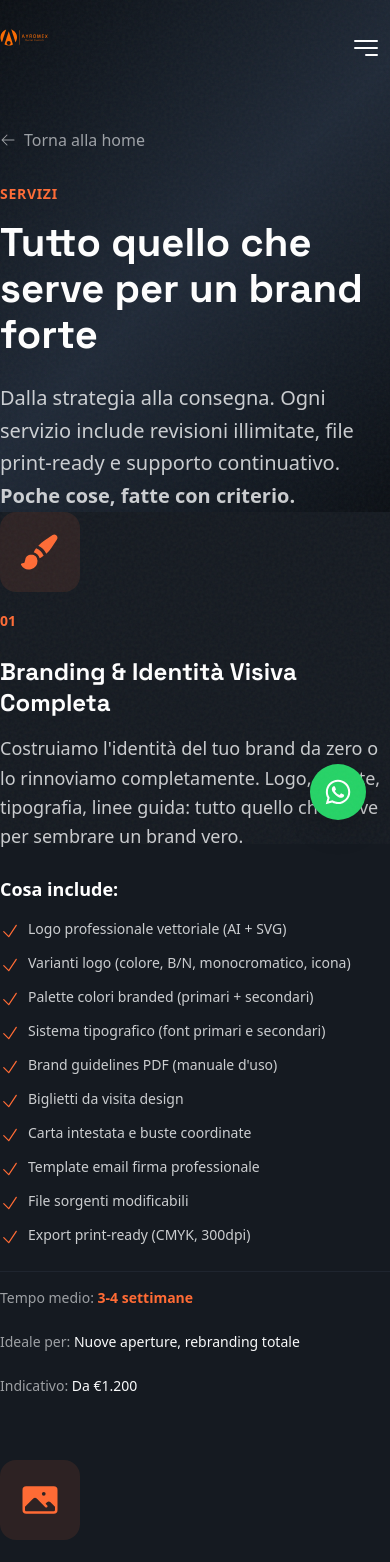
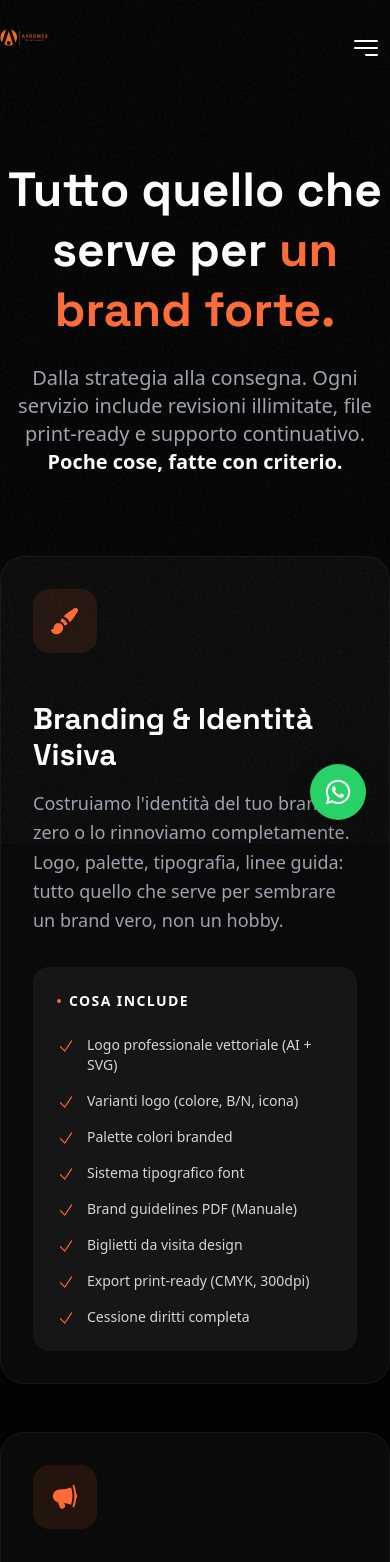
Before and after one commit to demasiadowear/ayromex-nextjs, a Next.js app in the folder ayromex-nextjs/: page /servizi in a window 390 px wide. Shown: the top 1562 px of the page. Built offline with nearby package versions, Linux system fonts and the light colour scheme.

Commit message:
fix: rimossi prezzi e tempi dai servizi

```diff
--- a/ayromex-nextjs/app/servizi/page.tsx
+++ b/ayromex-nextjs/app/servizi/page.tsx
@@ -1,243 +1,54 @@
 'use client'
 
-import { motion } from 'framer-motion'
-import Link from 'next/link'
 import Navbar from '@/components/Navbar'
 import Footer from '@/components/Footer'
 import WhatsAppButton from '@/components/WhatsAppButton'
-import { fadeInUp, staggerContainer, staggerItem } from '@/lib/animations'
-import {
-  HiArrowLeft,
-  HiCheck,
-  HiPaintBrush,
-  HiPhoto,
-  HiPrinter,
-  HiPresentationChartLine,
-  HiDocumentText,
-  HiCog,
-  HiArrowRight
-} from 'react-icons/hi2'
+import { motion } from 'framer-motion'
+import Link from 'next/link'
+import { fadeInUp } from '@/lib/animations'
+import { HiPaintBrush, HiMegaphone, HiPrinter, HiPresentationChartLine, HiCommandLine, HiCheck } from 'react-icons/hi2'
 
 export default function Servizi() {
   return (
-    <main>
+    <main className="bg-[#030303] min-h-screen">
       <Navbar />
       <WhatsAppButton />
 
-      {/* Hero Section */}
-      <section className="section-spacing pt-32 bg-gradient-hero">
-        <div className="section-container">
-          <Link href="/" className="inline-flex items-center text-light-50/60 hover:text-orange-500 mb-8 transition-colors">
-            <HiArrowLeft className="w-4 h-4 mr-2" />
-            Torna alla home
-          </Link>
-
-          <motion.div
+      <section className="pt-40 pb-20 section-container">
+        {/* Header */}
+        <div className="text-center max-w-4xl mx-auto mb-20">
+          <motion.h1
             initial="hidden"
             animate="visible"
-            variants={staggerContainer}
-            className="max-w-4xl"
+            variants={fadeInUp}
+            className="text-5xl md:text-7xl font-display font-bold text-white mb-6 leading-tight"
           >
-            <motion.span
+            Tutto quello che serve per <span className="text-orange-500">un brand forte.</span>
+          </motion.h1>
+          <motion.p
+            initial="hidden"
+            animate="visible"
             variants={fadeInUp}
-              className="text-orange-500 text-sm font-semibold uppercase tracking-wider block mb-4"
+            className="text-xl text-gray-400"
           >
-              Servizi
-            </motion.span>
-
-            <motion.h1
-              variants={fadeInUp}
-              className="text-hero-lg font-display font-bold mb-6"
-            >
-              Tutto quello che serve per un brand forte
-            </motion.h1>
-
-            <motion.p
-              variants={fadeInUp}
-              className="text-xl text-light-50/80 leading-relaxed"
-            >
-              Dalla strategia alla consegna. Ogni servizio include revisioni illimitate,
-              file print-ready e supporto continuativo. <strong>Poche cose, fatte con criterio.</strong>
+            Dalla strategia alla consegna. Ogni servizio include revisioni illimitate, file print-ready e supporto continuativo. <strong className="text-white">Poche cose, fatte con criterio.</strong>
           </motion.p>
-          </motion.div>
-        </div>
-      </section>
-
-      {/* Servizi Dettagliati */}
-      <section className="section-spacing bg-dark-900">
-        <div className="section-container">
-          <div className="space-y-16">
-            {servicesDetailed.map((service, index) => (
-              <motion.div
-                key={index}
-                initial="hidden"
-                whileInView="visible"
-                viewport={{ once: true, margin: "-100px" }}
-                variants={fadeInUp}
-                id={service.slug}
-                className="scroll-mt-32"
-              >
-                <div className="card lg:flex items-start gap-12">
-                  {/* Icon + Number */}
-                  <div className="flex-shrink-0 mb-6 lg:mb-0">
-                    <div className="w-20 h-20 bg-orange-500/10 rounded-2xl flex items-center justify-center mb-4">
-                      {service.icon}
-                    </div>
-                    <span className="text-sm text-orange-500 font-bold">
-                      {String(index + 1).padStart(2, '0')}
-                    </span>
         </div>
 
-                  {/* Content */}
-                  <div className="flex-1">
-                    <h2 className="text-title font-display font-bold mb-4">
-                      {service.title}
-                    </h2>
-                    <p className="text-light-50/80 mb-6 text-lg leading-relaxed">
-                      {service.description}
-                    </p>
-
-                    {/* Cosa Include */}
-                    <div className="mb-6">
-                      <h3 className="text-lg font-semibold mb-4">Cosa include:</h3>
-                      <ul className="grid grid-cols-1 md:grid-cols-2 gap-3">
-                        {service.includes.map((item, i) => (
-                          <li key={i} className="flex items-start">
-                            <HiCheck className="w-5 h-5 text-orange-500 mr-2 flex-shrink-0 mt-0.5" />
-                            <span className="text-light-50/80 text-sm">{item}</span>
-                          </li>
+        {/* Services List - SENZA PREZZI */}
+        <div className="space-y-12">
+          {services.map((service, index) => (
+            <ServiceSection key={index} service={service} index={index} />
           ))}
-                      </ul>
         </div>
 
-                    {/* Meta Info */}
-                    <div className="flex flex-wrap items-center gap-6 text-sm pt-4 border-t border-gray-700/30">
-                      <div>
-                        <span className="text-light-50/60">Tempo medio: </span>
-                        <span className="text-orange-500 font-semibold">{service.timing}</span>
+        {/* CTA */}
+        <div className="mt-32 text-center p-12 bg-dark-900 rounded-3xl border border-white/5">
+            <h2 className="text-3xl font-bold text-white mb-6">Non sai cosa ti serve?</h2>
+            <p className="text-gray-400 mb-8">Parliamone. Analizziamo la tua situazione e decidiamo insieme.</p>
+            <Link href="/contatti" className="btn-primary inline-flex px-8 py-4">Richiedi Consulenza Gratuita</Link>
         </div>
-                      <div>
-                        <span className="text-light-50/60">Ideale per: </span>
-                        <span className="text-light-50">{service.idealFor}</span>
-                      </div>
-                      {service.pricing && (
-                        <div>
-                          <span className="text-light-50/60">Indicativo: </span>
-                          <span className="text-light-50">{service.pricing}</span>
-                        </div>
-                      )}
-                    </div>
-                  </div>
-                </div>
-              </motion.div>
-            ))}
-          </div>
-        </div>
-      </section>
 
-      {/* Come funziona */}
-      <section className="section-spacing bg-dark-950">
-        <div className="section-container max-w-4xl">
-          <motion.div
-            initial="hidden"
-            whileInView="visible"
-            viewport={{ once: true }}
-            variants={fadeInUp}
-          >
-            <h2 className="text-display font-display font-bold mb-8 text-center">
-              Come funziona
-            </h2>
-
-            <div className="grid grid-cols-1 md:grid-cols-4 gap-6">
-              {processSteps.map((step, index) => (
-                <motion.div
-                  key={index}
-                  initial="hidden"
-                  whileInView="visible"
-                  viewport={{ once: true }}
-                  variants={fadeInUp}
-                  transition={{ delay: index * 0.1 }}
-                  className="text-center"
-                >
-                  <div className="w-16 h-16 bg-orange-500/10 border-2 border-orange-500 rounded-full flex items-center justify-center mx-auto mb-4">
-                    <span className="text-2xl font-bold text-orange-500">
-                      {index + 1}
-                    </span>
-                  </div>
-                  <h4 className="font-bold mb-2">{step.title}</h4>
-                  <p className="text-sm text-light-50/70">{step.description}</p>
-                </motion.div>
-              ))}
-            </div>
-          </motion.div>
-        </div>
-      </section>
-
-      {/* FAQ Servizi */}
-      <section className="section-spacing bg-dark-900">
-        <div className="section-container max-w-4xl">
-          <motion.div
-            initial="hidden"
-            whileInView="visible"
-            viewport={{ once: true }}
-            variants={fadeInUp}
-          >
-            <h2 className="text-display font-display font-bold mb-12 text-center">
-              Domande frequenti
-            </h2>
-
-            <div className="space-y-6">
-              {faqs.map((faq, index) => (
-                <motion.div
-                  key={index}
-                  initial="hidden"
-                  whileInView="visible"
-                  viewport={{ once: true }}
-                  variants={fadeInUp}
-                  transition={{ delay: index * 0.05 }}
-                  className="bg-dark-800/50 border border-gray-700/30 rounded-lg p-6"
-                >
-                  <h4 className="font-bold mb-3 text-lg">{faq.question}</h4>
-                  <p className="text-light-50/70 text-sm leading-relaxed">
-                    {faq.answer}
-                  </p>
-                </motion.div>
-              ))}
-            </div>
-          </motion.div>
-        </div>
-      </section>
-
-      {/* CTA Section */}
-      <section className="section-spacing bg-dark-950">
-        <div className="section-container">
-          <motion.div
-            initial="hidden"
-            whileInView="visible"
-            viewport={{ once: true }}
-            variants={fadeInUp}
-            className="max-w-3xl mx-auto text-center"
-          >
-            <h2 className="text-display font-display font-bold mb-6">
-              Pronto a iniziare?
-            </h2>
-            <p className="text-xl text-light-50/80 mb-8">
-              Richiedi un preventivo personalizzato. Risposta in 24 ore.
-            </p>
-            <div className="flex flex-col sm:flex-row gap-4 justify-center">
-              <Link href="/contatti" className="btn-primary inline-flex items-center space-x-2">
-                <span>Richiedi preventivo</span>
-                <HiArrowRight className="w-5 h-5" />
-              </Link>
-              <a
-                href="https://wa.me/390808407861?text=Ciao%20AYROMEX%2C%20vorrei%20un%20preventivo."
-                className="btn-secondary"
-              >
-                Scrivici su WhatsApp
-              </a>
-            </div>
-          </motion.div>
-        </div>
       </section>
 
       <Footer />
@@ -245,186 +56,121 @@ export default function Servizi() {
   )
 }
 
-// Data
-const servicesDetailed = [
+function ServiceSection({ service, index }: any) {
+  return (
+    <motion.div
+      initial={{ opacity: 0, y: 50 }}
+      whileInView={{ opacity: 1, y: 0 }}
+      viewport={{ once: true, margin: "-50px" }}
+      transition={{ duration: 0.5 }}
+      className="flex flex-col md:flex-row gap-12 items-start p-8 md:p-12 rounded-3xl bg-[#0a0a0a] border border-white/5 hover:border-orange-500/30 transition-colors group"
+    >
+      {/* Icon Area */}
+      <div className="w-16 h-16 md:w-24 md:h-24 bg-orange-500/10 rounded-2xl flex items-center justify-center flex-shrink-0 text-orange-500 text-3xl md:text-4xl group-hover:bg-orange-500 group-hover:text-white transition-colors duration-500">
+        {service.icon}
+      </div>
+
+      {/* Content */}
+      <div className="flex-1 w-full">
+        <h2 className="text-3xl md:text-4xl font-display font-bold text-white mb-4">
+          {service.title}
+        </h2>
+        <p className="text-gray-400 text-lg mb-8 leading-relaxed max-w-3xl">
+          {service.description}
+        </p>
+
+        <div className="bg-white/5 rounded-2xl p-6 md:p-8">
+            <h3 className="text-sm font-bold text-white uppercase tracking-widest mb-6 flex items-center gap-2">
+                <span className="w-1 h-1 bg-orange-500 rounded-full"></span> Cosa include
+            </h3>
+            <div className="grid grid-cols-1 md:grid-cols-2 gap-x-8 gap-y-4">
+            {service.features.map((feature: string, i: number) => (
+                <div key={i} className="flex items-start gap-3 text-gray-300 text-sm">
+                <HiCheck className="text-orange-500 text-lg flex-shrink-0 mt-0.5" />
+                <span>{feature}</span>
+                </div>
+            ))}
+            </div>
+        </div>
+      </div>
+    </motion.div>
+  )
+}
+
+const services = [
   {
-    slug: 'branding-identita',
-    icon: <HiPaintBrush className="w-10 h-10 text-orange-500" />,
-    title: 'Branding & Identità Visiva Completa',
-    description: 'Costruiamo l\'identità del tuo brand da zero o lo rinnoviamo completamente. Logo, palette, tipografia, linee guida: tutto quello che serve per sembrare un brand vero.',
-    includes: [
+    title: 'Branding & Identità Visiva',
+    description: 'Costruiamo l\'identità del tuo brand da zero o lo rinnoviamo completamente. Logo, palette, tipografia, linee guida: tutto quello che serve per sembrare un brand vero, non un hobby.',
+    icon: <HiPaintBrush />,
+    features: [
       'Logo professionale vettoriale (AI + SVG)',
-      'Varianti logo (colore, B/N, monocromatico, icona)',
-      'Palette colori branded (primari + secondari)',
-      'Sistema tipografico (font primari e secondari)',
-      'Brand guidelines PDF (manuale d\'uso)',
+      'Varianti logo (colore, B/N, icona)',
+      'Palette colori branded',
+      'Sistema tipografico font',
+      'Brand guidelines PDF (Manuale)',
       'Biglietti da visita design',
-      'Carta intestata e buste coordinate',
-      'Template email firma professionale',
-      'File sorgenti modificabili',
-      'Export print-ready (CMYK, 300dpi)'
-    ],
-    timing: '3-4 settimane',
-    idealFor: 'Nuove aperture, rebranding totale',
-    pricing: 'Da €1.200'
+      'Export print-ready (CMYK, 300dpi)',
+      'Cessione diritti completa'
+    ]
   },
   {
-    slug: 'social-design',
-    icon: <HiPhoto className="w-10 h-10 text-orange-500" />,
     title: 'Social Media Design',
-    description: 'Post, caroselli, reel cover, stories: tutto coordinato e brandizzato. Template Canva riutilizzabili per darti autonomia. Zero improvvisazione, solo feed coerenti.',
-    includes: [
-      'Griglia visiva social (layout + stile)',
-      'Template post Instagram/Facebook (5-10 varianti)',
+    description: 'Post, caroselli, reel cover e stories: tutto coordinato e brandizzato. Creiamo template Canva riutilizzabili per darti autonomia, oppure gestiamo noi la creatività mensile.',
+    icon: <HiMegaphone />,
+    features: [
+      'Griglia visiva social (Layout + Stile)',
       'Template caroselli multipage',
       'Reel cover design coordinate',
-      'Template stories brandizzate',
       'Kit Canva modificabile da te',
       'Palette e font preimpostati',
-      'Istruzioni d\'uso complete',
-      'Export ottimizzati per social',
-      'Supporto revisioni template'
-    ],
-    timing: '1-2 settimane',
-    idealFor: 'Attività con social attivi',
-    pricing: 'Da €600'
+      'Istruzioni d\'uso',
+      'Export ottimizzati per mobile',
+      'Revisioni illimitate'
+    ]
   },
   {
-    slug: 'stampa-materiali',
-    icon: <HiPrinter className="w-10 h-10 text-orange-500" />,
     title: 'Stampa & Materiali Print',
     description: 'Menu, insegne, packaging, flyer, locandine: tutto print-ready con abbondanze, CMYK e risoluzione corretta. Mandi in stampa e funziona. Sempre.',
-    includes: [
-      'Design menu completo (A4, A5, tris-fold)',
-      'Insegne e segnaletica esterna/interna',
-      'Packaging brandizzato (box, buste, etichette)',
-      'Flyer e locandine promozionali',
-      'Poster eventi e campagne',
-      'Voucher e gift card design',
-      'File PDF print-ready (abbondanze 3mm)',
-      'Profilo colore CMYK corretto',
-      'Risoluzione 300dpi garantita',
-      'Supporto tipografia (se necessario)'
-    ],
-    timing: '1-2 settimane',
-    idealFor: 'Ristoranti, retail, eventi',
-    pricing: 'Da €400'
+    icon: <HiPrinter />,
+    features: [
+      'Design menu completo',
+      'Insegne e segnaletica',
+      'Packaging brandizzato',
+      'Flyer e locandine',
+      'Poster eventi',
+      'Voucher e gift card',
+      'File PDF print-ready',
+      'Gestione profili colore'
+    ]
   },
   {
-    slug: 'pitch-presentazioni',
-    icon: <HiPresentationChartLine className="w-10 h-10 text-orange-500" />,
-    title: 'Pitch Deck & Presentazioni',
-    description: 'Slide pulite, chiare, credibili. Zero cringe, zero WordArt. Ideale per investitori, clienti corporate, presentazioni business serie.',
-    includes: [
-      'Deck PowerPoint/Keynote professionale',
-      'Template slide riutilizzabile',
-      'Copertina + agenda + grazie',
-      'Slide contenuti (15-30 slide)',
-      'Grafici e infografiche custom',
-      'Icone e visual elements',
-      'Palette brandizzata',
-      'Export PDF presentazione',
-      'File modificabile (PPTX/KEY)',
-      'Guida uso template'
-    ],
-    timing: '1 settimana',
-    idealFor: 'Startup, professionisti, pitch',
-    pricing: 'Da €500'
+    title: 'Siti Web & Landing Page',
+    description: 'Siti web che vendono, non solo vetrine. Veloci, ottimizzati per Google e perfetti su cellulare. Dal sito one-page all\'e-commerce strutturato.',
+    icon: <HiCommandLine />,
+    features: [
+      'Sito web responsive (Mobile friendly)',
+      'Ottimizzazione SEO base',
+      'Copywriting persuasivo',
+      'Integrazione WhatsApp/Contatti',
+      'Dominio e Hosting setup',
+      'CMS facile da gestire',
+      'Form cattura contatti',
+      'Analytics installazione'
+    ]
   },
   {
-    slug: 'visual-content',
-    icon: <HiDocumentText className="w-10 h-10 text-orange-500" />,
-    title: 'Visual Content & Mockup',
-    description: 'Mockup prodotto, visual brandizzati, layout editoriali, grafiche promozionali. Tutto quello che serve per comunicare in modo premium.',
-    includes: [
-      'Mockup prodotto realistici',
-      'Visual ads social/web',
-      'Layout editoriali (magazine style)',
-      'Grafiche evento coordinate',
-      'Visual brochure digitali',
-      'Banner web ottimizzati',
-      'Immagini copertina social',
-      'Pattern e texture custom',
-      'Export multi-formato',
-      'Libreria asset riutilizzabili'
-    ],
-    timing: '5-10 giorni',
-    idealFor: 'E-commerce, campagne, eventi',
-    pricing: 'Da €350'
-  },
-  {
-    slug: 'automazioni-ai',
-    icon: <HiCog className="w-10 h-10 text-orange-500" />,
-    title: 'Automazioni AI (Coming Soon)',
-    description: 'Lead generation automatizzata, WhatsApp Business automatico, CRM leggero e intelligente. In arrivo prossimamente.',
-    includes: [
-      'WhatsApp Business Bot (FAQ automatiche)',
-      'Risposte automatiche Instagram DM',
-      'Lead collection da form + follow-up',
-      'Preventivi semi-automatici',
-      'Reminder appuntamenti via messaggio',
-      'Report settimanali automatici',
-      'Integrazione CRM base',
-      'Dashboard analytics semplice',
-      'Setup completo flussi',
-      'Formazione uso sistema'
-    ],
-    timing: 'Coming soon',
-    idealFor: 'Attività con alto volume richieste',
-    pricing: 'Da annunciare'
-  },
+    title: 'Pitch Deck & Presentazioni',
+    description: 'Slide pulite, chiare, credibili. Zero cringe, zero WordArt. Ideale per investitori, clienti corporate o presentazioni business serie.',
+    icon: <HiPresentationChartLine />,
+    features: [
+      'Design slide master',
+      'Infografiche e grafici dati',
+      'Selezione immagini stock premium',
+      'Animazioni sobrie',
+      'Export PDF e PPT modificabile',
+      'Copywriting titoli',
+      'Stile coerente col brand',
+      'Consegna rapida'
     ]
-
-const processSteps = [
-  {
-    title: 'Brief',
-    description: '10 min call o form per capire obiettivi, stile, budget.'
-  },
-  {
-    title: 'Concept',
-    description: '2-3 proposte creative con mood board.'
-  },
-  {
-    title: 'Revisione',
-    description: 'Affiniamo insieme fino alla perfezione.'
-  },
-  {
-    title: 'Consegna',
-    description: 'File ordinati + supporto continuativo.'
-  },
+  }
 ]
-
-const faqs = [
-  {
-    question: 'Quali sono i tempi di consegna medi?',
-    answer: 'Dipende dal servizio: logo 7-10 giorni, contenuti social 3-5 giorni, branding completo 3-4 settimane. Offriamo anche opzioni express con supplemento.'
-  },
-  {
-    question: 'Cosa mi serve per iniziare?',
-    answer: 'Nome dell\'attività, settore, obiettivi, preferenze estetiche e alcuni esempi di stile che ti piacciono. Il resto lo capiamo insieme nel brief.'
-  },
-  {
-    question: 'I file sono pronti per la stampa?',
-    answer: 'Sì, sempre. PDF ad alta risoluzione con abbondanze, profilo colore CMYK, specifiche tecniche corrette. Mandi in tipografia e funziona.'
-  },
-  {
-    question: 'Posso modificare i template Canva da solo?',
-    answer: 'Assolutamente. Ti consegniamo template Canva completamente modificabili con palette e font preimpostati. Autonomia totale.'
-  },
-  {
-    question: 'Come funzionano le automazioni AI?',
-    answer: 'Sono flussi che collegano WhatsApp Business, Instagram, il tuo CRM e i form del sito. Automatizzi risposte FAQ, lead follow-up e reminder. Lancio previsto Q2 2025.'
-  },
-  {
-    question: 'Offrite gestione social completa?',
-    answer: 'Sì, abbiamo pacchetti mensili che includono strategia, calendario editoriale, creazione contenuti e pubblicazione programmata. Contattaci per info.'
-  },
-  {
-    question: 'Le revisioni sono davvero illimitate?',
-    answer: 'Sì, entro ragione. Affiniamo insieme finché non sei soddisfatto. Non mettiamo limiti rigidi tipo "massimo 2 revisioni".'
-  },
-  {
-    question: 'Lavorate solo in Puglia?',
-    answer: 'No, lavoriamo da remoto con clienti in tutta Italia. Base operativa a Bari, ma nessun limite geografico.'
-  },
-]
```
Lines whose indentation alone changed are shown as unchanged.
